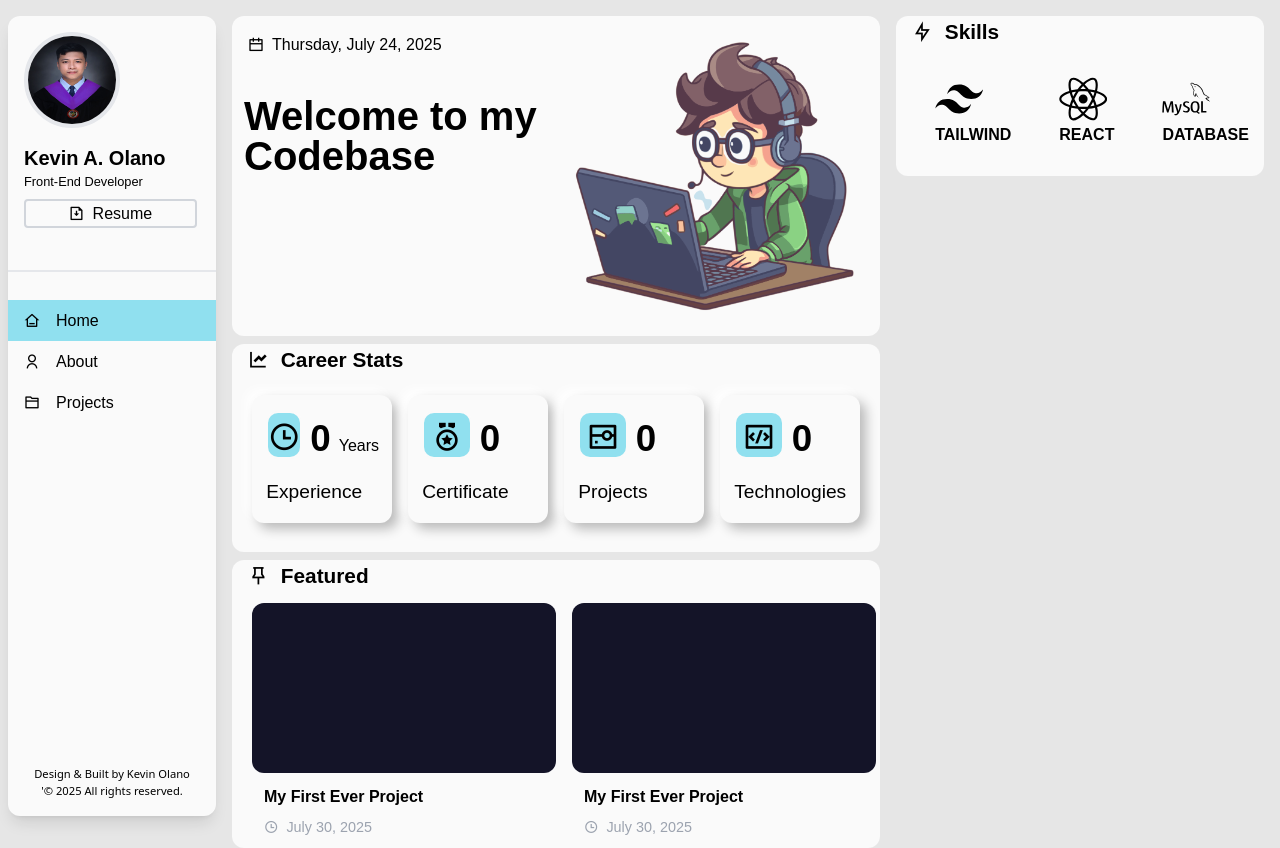
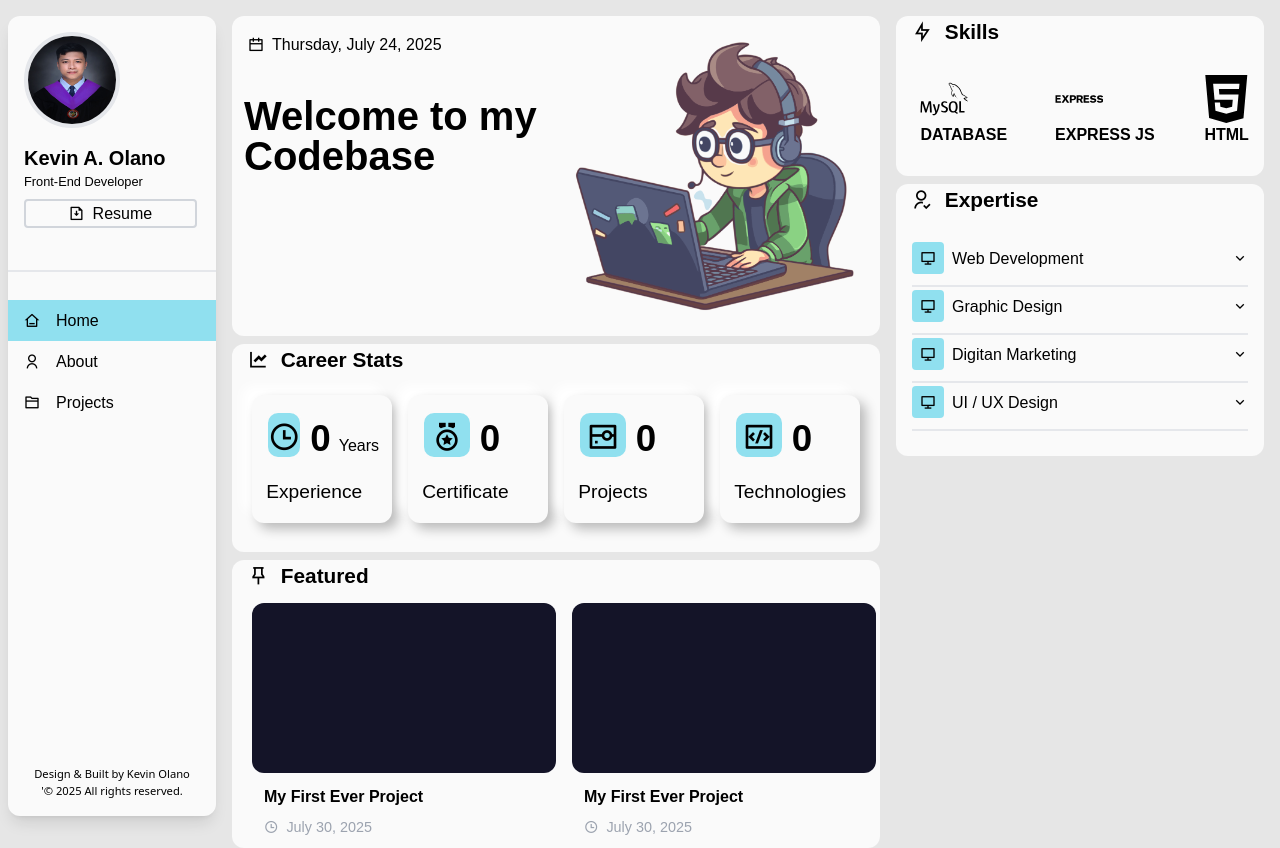
Before and after one commit to KevsKevs18/Web-Portfolio, a React (Vite) app: page / in a window 1280 px wide. Built offline with nearby package versions, Linux system fonts and the light colour scheme; a web font is replaced by a local one.

Commit message:
Add Expertise

```diff
--- /dev/null
+++ b/src/Components/Home/Expertise.jsx
@@ -0,0 +1,119 @@
+import React, { useState } from "react";
+
+const Expertise = () => {
+  const [IsOpen, setIsOpen] = useState([false, false, false, false]);
+
+  const openExpert = (index) => {
+    console.log("Toggling", index)
+    setIsOpen(prev => prev.map((item, i) => i === index ? !item : item));
+  };
+
+  return (
+    <>
+      <div className="Container flex flex-col h-full w-full p-4 mt-2 overflow-hidden">
+        {/* List */}
+        <div
+          className="w-full flex flex-col transition-all duration-300
+            max-h-[3rem]"
+        >
+          <div className="h-[3rem] w-full border-b-[2px] flex justify-between items-center pb-2">
+            <h6>
+              <span className="ri-computer-line p-2 mr-2 bg-customBlue rounded"></span>
+              Web Development
+            </h6>
+            <span
+              className={
+                IsOpen[0] ? "ri-arrow-up-s-line" : "ri-arrow-down-s-line"
+              }
+              onClick={() => openExpert(0)}
+            ></span>
+          </div>
+          </div>
+          <div className={`w-full ${IsOpen[0] ? "h-[10rem]" : "h-[0rem] hidden"}`}>
+          <p className="">
+            I build web apps from scratch using React. clean, responsive, and
+            built to perform. Whether it’s a landing page or a full-scale
+            platform, I make sure it looks great and works even better.
+          </p>
+          </div>
+
+        <div
+          className="w-full flex flex-col transition-all duration-300
+            max-h-[3rem]"
+        >
+          <div className="h-[3rem] w-full border-b-[2px] flex justify-between items-center pb-2">
+            <h6>
+              <span className="ri-computer-line p-2 mr-2 bg-customBlue rounded"></span>
+              Graphic Design
+            </h6>
+            <span
+              className={
+                IsOpen[1] ? "ri-arrow-up-s-line" : "ri-arrow-down-s-line"
+              }
+              onClick={() => openExpert(1)}
+            ></span>
+          </div>
+          </div>
+          <div className={`w-full ${IsOpen[1] ? "h-[10rem]" : "h-[0rem] hidden"}`}>
+          <p className="">
+            I build web apps from scratch using React. clean, responsive, and
+            built to perform. Whether it’s a landing page or a full-scale
+            platform, I make sure it looks great and works even better.
+          </p>
+          </div>
+
+           <div
+          className="w-full flex flex-col transition-all duration-300
+            max-h-[3rem]"
+        >
+          <div className="h-[3rem] w-full border-b-[2px] flex justify-between items-center pb-2">
+            <h6>
+              <span className="ri-computer-line p-2 mr-2 bg-customBlue rounded"></span>
+              Digitan Marketing
+            </h6>
+            <span
+              className={
+                IsOpen[2] ? "ri-arrow-up-s-line" : "ri-arrow-down-s-line"
+              }
+              onClick={() => openExpert(2)}
+            ></span>
+          </div>
+          </div>
+          <div className={`w-full ${IsOpen[2] ? "h-[10rem]" : "h-[0rem] hidden"}`}>
+          <p className="">
+            I build web apps from scratch using React. clean, responsive, and
+            built to perform. Whether it’s a landing page or a full-scale
+            platform, I make sure it looks great and works even better.
+          </p>
+          </div>
+
+          <div
+          className="w-full flex flex-col transition-all duration-300
+            max-h-[3rem]"
+        >
+          <div className="h-[3rem] w-full border-b-[2px] flex justify-between items-center pb-2">
+            <h6>
+              <span className="ri-computer-line p-2 mr-2 bg-customBlue rounded"></span>
+              UI / UX Design
+            </h6>
+            <span
+              className={
+                IsOpen[3] ? "ri-arrow-up-s-line" : "ri-arrow-down-s-line"
+              }
+              onClick={() => openExpert(3)}
+            ></span>
+          </div>
+          </div>
+          <div className={`w-full ${IsOpen[3] ? "h-[10rem]" : "h-[0rem] hidden"}`}>
+          <p className="">
+            I build web apps from scratch using React. clean, responsive, and
+            built to perform. Whether it’s a landing page or a full-scale
+            platform, I make sure it looks great and works even better.
+          </p>
+          </div>
+      </div>
+    </>
+  );
+};
+
+export default Expertise;
--- a/src/Components/Home/Skills.jsx
+++ /dev/null
@@ -1,40 +0,0 @@
-import React from "react";
-
- const skills = ['HTML', 'CSS', 'JS', 'REACT', 'TAILWIND'];
-  const doubled = [...skills, ...skills];
-
-const Skills = () => {
-  return (
-    <>
-    <div className='snap-center shrink-0 w-full h-full rounded-xl'>
-      <div className='Card bg-sidebar w-full h-full rounded-xl'/>
-        <div className='Card-Info flex flex-col p-3'>
-            <h5 className='font-bold mb-2'>My First Ever Project</h5>
-            <p className='text-[.9rem] text-gray-400'><span className='ri-time-line mr-2'></span>July 30, 2025</p>
-        </div>
-     </div>
-
-     <div className='snap-center shrink-0 w-full h-full rounded-xl'>
-      <div className='Card bg-sidebar w-full h-full rounded-xl'/>
-        <div className='Card-Info flex flex-col p-3'>
-            <h5 className='font-bold mb-2'>My First Ever Project</h5>
-            <p className='text-[.9rem] text-gray-400'><span className='ri-time-line mr-2'></span>July 30, 2025</p>
-        </div>
-     </div>
-
-     <div className='snap-center shrink-0 w-full h-full rounded-xl'>
-      <div className='Card bg-sidebar w-full h-full rounded-xl'/>
-        <div className='Card-Info flex flex-col p-3'>
-            <h5 className='font-bold mb-2'>My First Ever Project</h5>
-            <p className='text-[.9rem] text-gray-400'><span className='ri-time-line mr-2'></span>July 30, 2025</p>
-        </div>
-     </div>
-
-
-
-
-      </>
-  );
-};
-
-export default Skills;
--- a/src/Pages/Mainhome.jsx
+++ b/src/Pages/Mainhome.jsx
@@ -7,7 +7,7 @@ import react from "../assets/react.svg";
 import mysql from "../assets/mysql.svg";
 import express from "../assets/expressdotcom.svg";
 import tailwind from "../assets/tailwindcss.svg";
-import Skills from "../Components/Home/Skills.jsx";
+import Expertise from "../Components/Home/Expertise.jsx";
 
 const Mainhome = () => {
   const [text] = useTypewriter({
@@ -80,13 +80,13 @@ const Mainhome = () => {
           </div>
         </div>
       </div>
-      <div className="flex flex-col w-full h-[20rem] lg:h-screen lg:w-[23rem] lg:ml-4">
-        <div className="Card Stats w-full h-[10rem] bg-bgcolor flex flex-col mt-2 lg:mt-0 rounded-xl overflow-hidden whitespace-nowrap">
+      <div className="flex flex-col w-full min-h-screen lg:h-screen lg:w-[23rem] lg:ml-4">
+        <div className="Card Stats w-full h-[10rem] bg-bgcolor flex flex-col mt-2 lg:mt-0 rounded-xl overflow-hidden relative">
           <h4 className="text-[1.3rem] mb-4 ml-4 font-Londrina font-black">
             <span className="ri-flashlight-line mr-3"></span>Skills
           </h4>
 
-          <div className="animate-scroll-slow  inlineblock my-3 px-5 w-full h-1/2">
+          <div className="animate-scroll-slow  flex my-3 px-5 w-max h-1/2 whitespace-nowrap">
             {doubled.map((skill, index) => (
               <div key={index} className="inline-block mx-6 text-center">
                 <img
@@ -98,8 +98,21 @@ const Mainhome = () => {
               </div>
             ))}
           </div>
+          </div>
+
+
+          <div className="Card Stats  w-full min-h-[17rem] lg:h-[13rem] bg-bgcolor flex flex-col mt-2 rounded-xl">
+          <h4 className="text-[1.3rem] ml-4 font-Londrina font-black">
+            <span className="ri-user-follow-line mr-3"></span>Expertise
+          </h4>
+
+          <Expertise/>
+
         </div>
-      </div>
+
+
+        </div>
+
     </>
   );
 };
--- a/tailwind.config.js
+++ b/tailwind.config.js
@@ -31,7 +31,7 @@ export default {
         techno:"#ffdfba",
       },
       boxShadow:{
-          shadowLight: '6px 6px 12px #bababa, -6px -6px 12px #ffffff',
+          shadowLight: '6px 6px 12px #bababa, -10px -10px 12px #ffffff',
       },
       screens:{
           sm: '640px', //Small tablets
```
